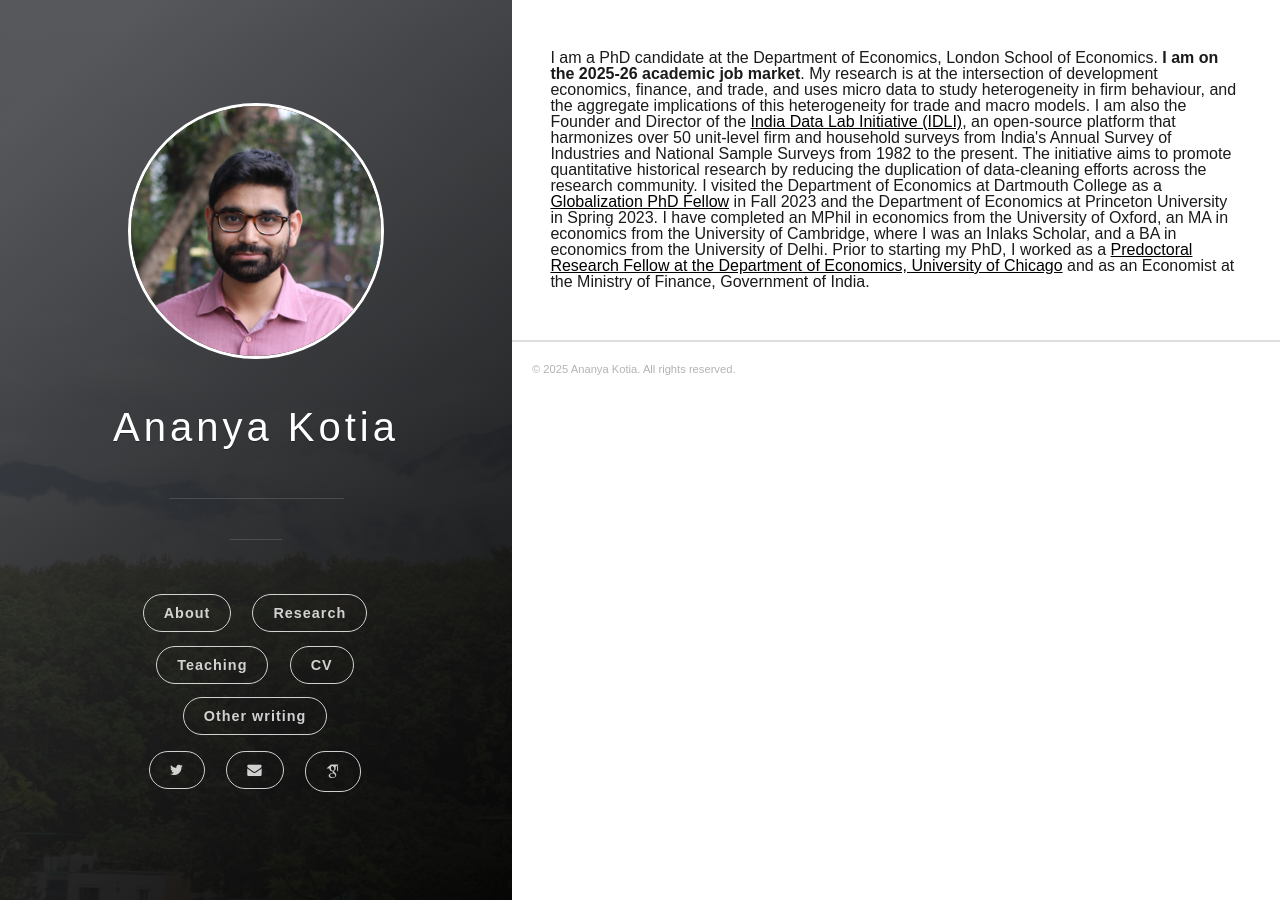
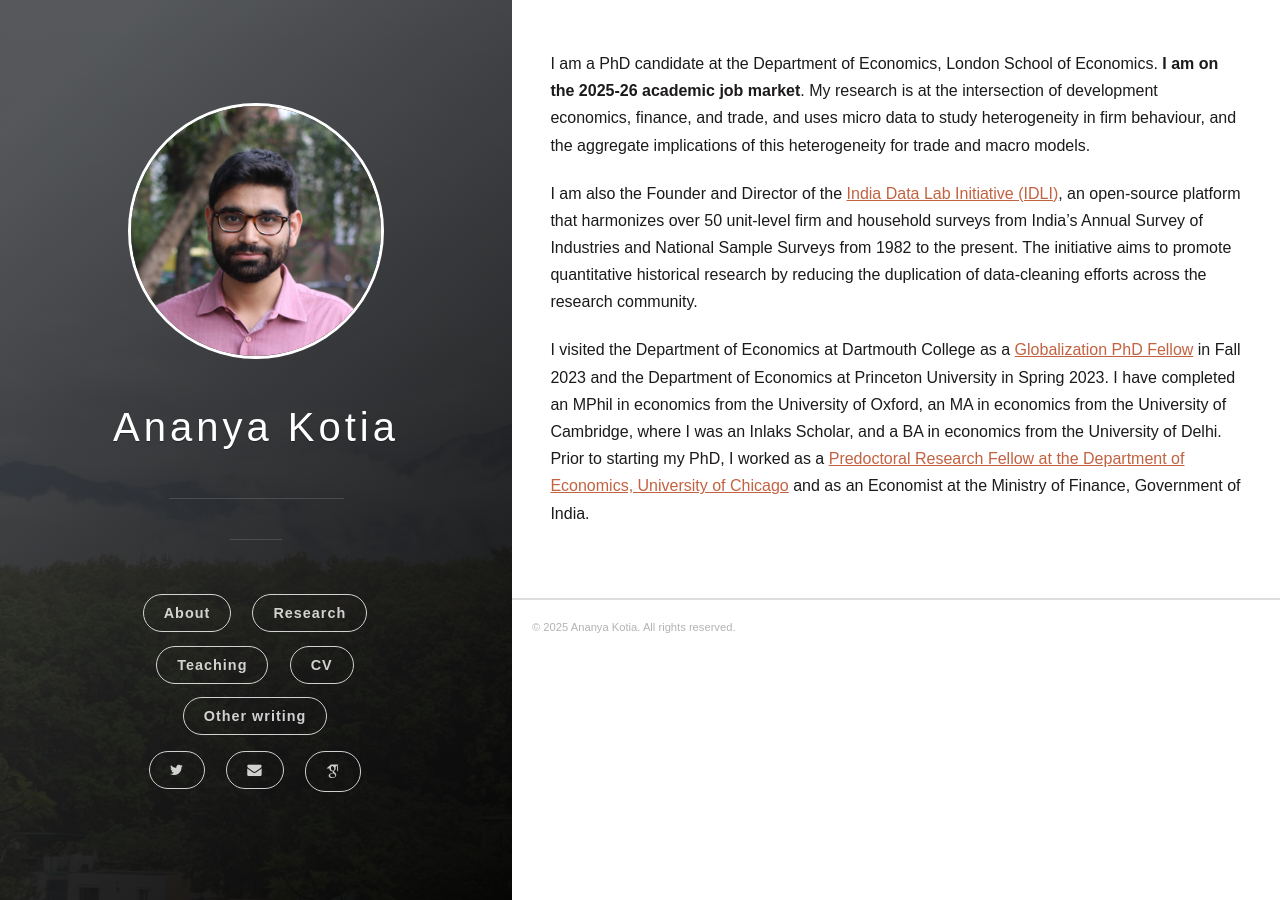
Before and after one commit to ananyakotia/ananyakotia.github.io, a Jekyll site: the page built from pages/about.markdown, in a window 1280 px wide. Built offline with Jekyll 4.4.1, drawn with Linux system fonts in a browser that asks for light colours; some web fonts are replaced; part of the change alters nothing that is shown.

Commit message:
Update about.markdown

```diff
--- a/pages/about.markdown
+++ b/pages/about.markdown
@@ -5,27 +5,9 @@ hide_title: true
 permalink: /about/
 ---
 
-<style>
-  .about-page a {
-    color: ##C36241;
-    text-decoration: underline;
-  }
-
-  .about-page a:hover,
-  .about-page a:focus {
-    color: #40A1C2;
-  }
-</style>
-<div class="about-page">
-
-<!-- Added scoped inline styles on the About page to render hyperlinks in blue with underline and a darker hover state for better affordance.
-
-Wrapped the About page content in a dedicated container to confine the new link styling to that page only. -->
-
 I am a PhD candidate at the Department of Economics, London School of Economics. <strong>I am on the 2025-26 academic job market</strong>. My research is at the intersection of development economics, finance, and trade, and uses micro data to study heterogeneity in firm behaviour, and the aggregate implications of this heterogeneity for trade and macro models.
 
-I am also the Founder and Director of the <a href="https://idli.dev" target="_blank">India Data Lab Initiative (IDLI)</a>, an open-source platform that harmonizes over 50 unit-level firm and household surveys from India's Annual Survey of Industries and  National Sample Surveys from 1982 to the present. The initiative aims to promote quantitative historical research by reducing the duplication of  data-cleaning efforts across the research community.
+I am also the Founder and Director of the <a href="https://idli.dev" target="_blank" style="color:#C36241;text-decoration:underline;">India Data Lab Initiative (IDLI)</a>, an open-source platform that harmonizes over 50 unit-level firm and household surveys from India's Annual Survey of Industries and  National Sample Surveys from 1982 to the present. The initiative aims to promote quantitative historical research by reducing the duplication of  data-cleaning efforts across the research community.
 
 
-I visited the Department of Economics at Dartmouth College as a <a href="https://globalization.dartmouth.edu/programs/globalization-phd-fellows" target="_blank">Globalization PhD Fellow</a> in Fall 2023 and the Department of Economics at Princeton University in Spring 2023. I have completed an MPhil in economics from the University of Oxford, an MA in economics from the University of Cambridge, where I was an Inlaks Scholar, and a BA in economics from the University of Delhi. Prior to starting my PhD, I worked as a <a href="https://epic.uchicago.edu/people/ananya-kotia/" target="_blank">Predoctoral Research Fellow at the Department of Economics, University of Chicago</a> and as an Economist at the Ministry of Finance, Government of India.
-</div>
+I visited the Department of Economics at Dartmouth College as a <a href="https://globalization.dartmouth.edu/programs/globalization-phd-fellows" target="_blank" style="color:#C36241;text-decoration:underline;">Globalization PhD Fellow</a> in Fall 2023 and the Department of Economics at Princeton University in Spring 2023. I have completed an MPhil in economics from the University of Oxford, an MA in economics from the University of Cambridge, where I was an Inlaks Scholar, and a BA in economics from the University of Delhi. Prior to starting my PhD, I worked as a <a href="https://epic.uchicago.edu/people/ananya-kotia/" target="_blank" style="color:#C36241;text-decoration:underline;">Predoctoral Research Fellow at the Department of Economics, University of Chicago</a> and as an Economist at the Ministry of Finance, Government of India.
```
